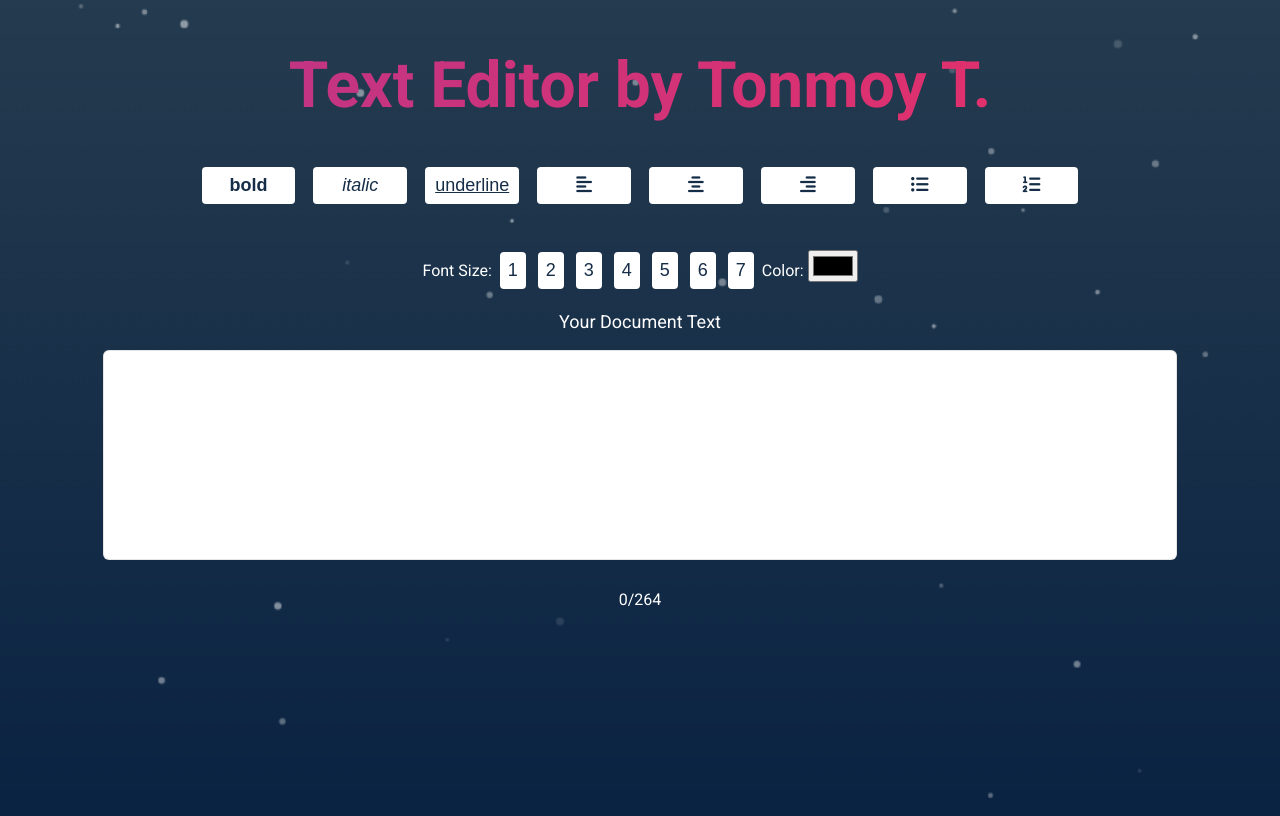
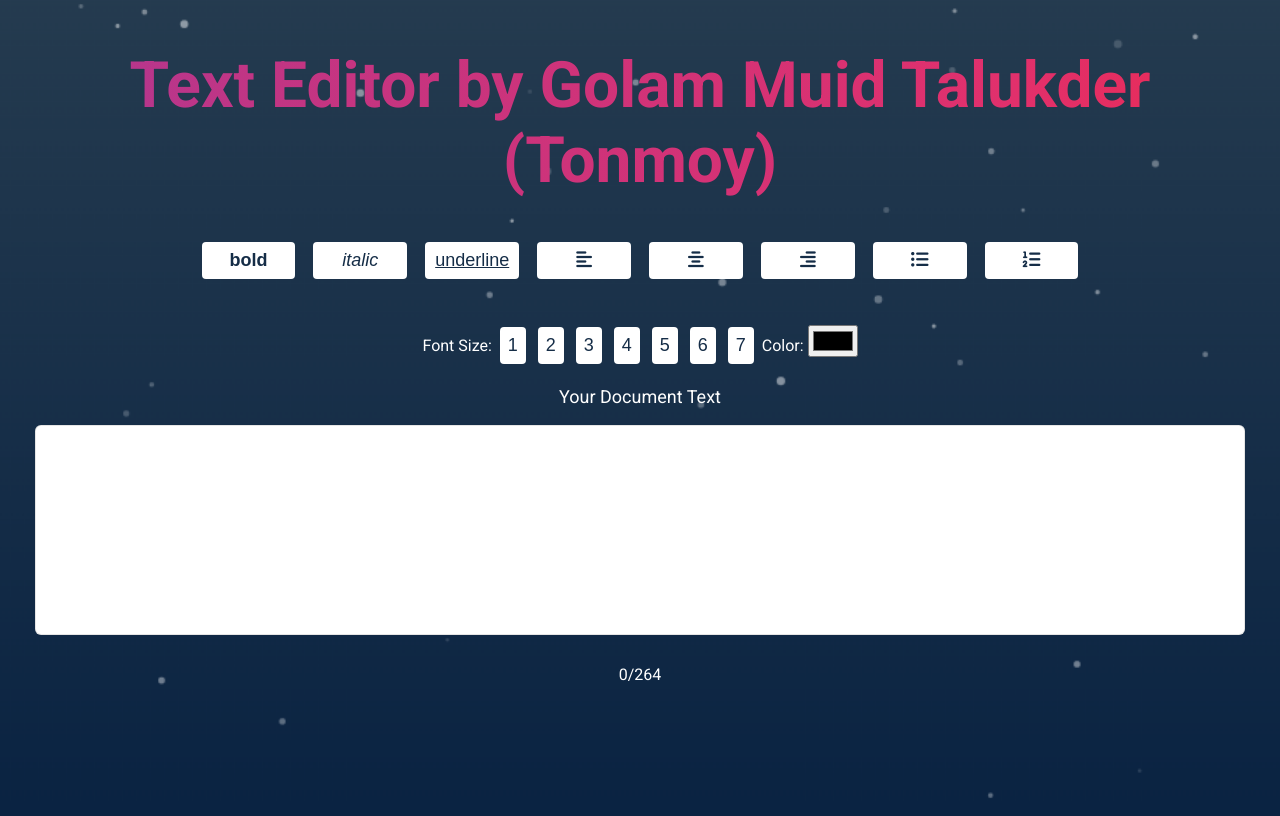
Before and after one commit to GolamMuid/Text-Editor-2.0, a plain HTML site: page index.html in a window 1280 px wide. Drawn offline with nearby package versions, Linux system fonts and the light colour scheme.

Commit message:
fixed width

```diff
--- a/index.html
+++ b/index.html
@@ -20,7 +20,7 @@
 
 <body>
     <div class="title">
-        Text Editor by Tonmoy T.
+        Text Editor by Golam Muid Talukder (Tonmoy)
     </div>
 
     <div class="buttonContainer">
--- a/style.css
+++ b/style.css
@@ -134,7 +134,7 @@ p {
   text-align: left;
   border: solid 1px rgba(0, 0, 0, 0.1);
   resize: vertical;
-  max-width: 1200px;
+  width: 1200px;
 }
 
 #input:focus {
```
